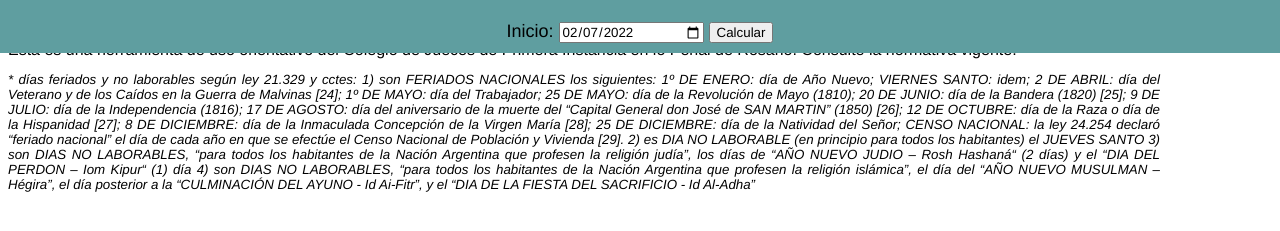
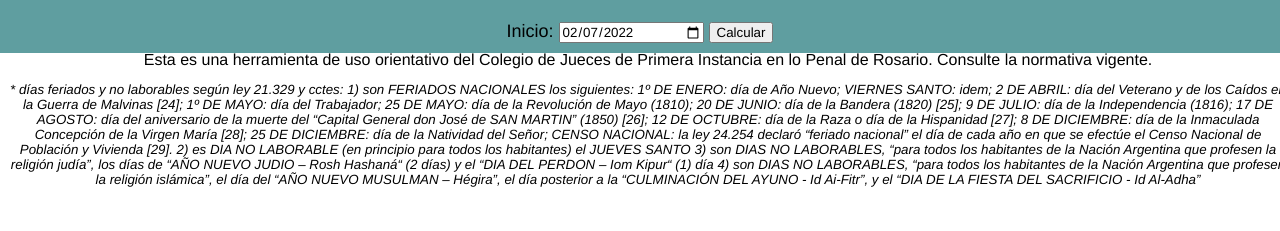
Before and after one commit to Nippur3319/plazospp, a plain HTML site: page index.html in a window 1280 px wide. Shown: the part 79-310 px from the top of the page. Drawn offline with nearby package versions, Linux system fonts and the light colour scheme.

Commit message:
centrado

```diff
--- a/styles.css
+++ b/styles.css
@@ -17,9 +17,9 @@
 #ulListado {
   position: absolute;
   top: 100px;
-  padding: 20px 0 20px 0;
-  width: 90%;
-  text-align: justify;
+  padding: 30px 0 20px 0;
+  width: 100%;
+  text-align: center;
   /* font-size: small;*/
 }
 
```
